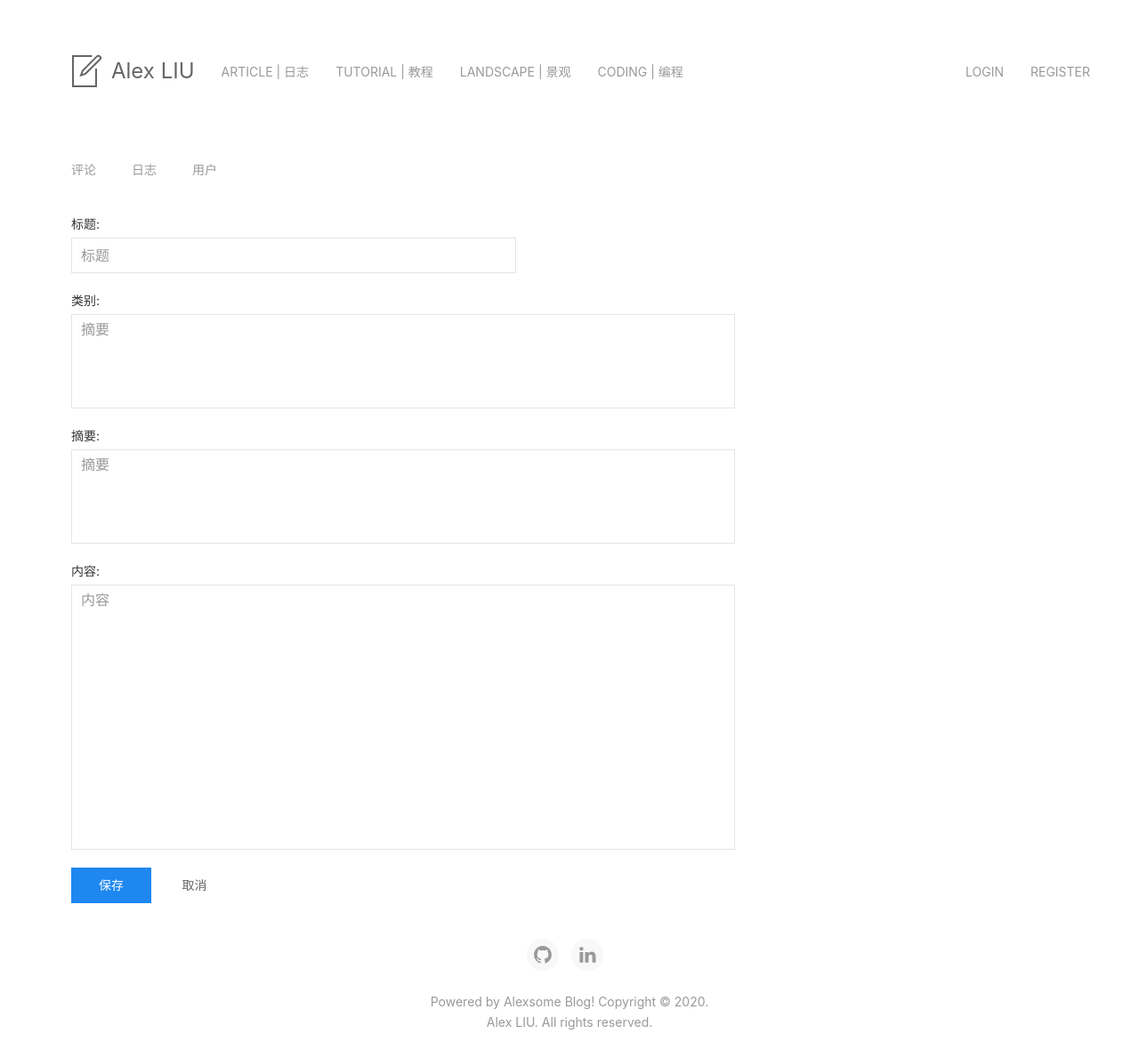
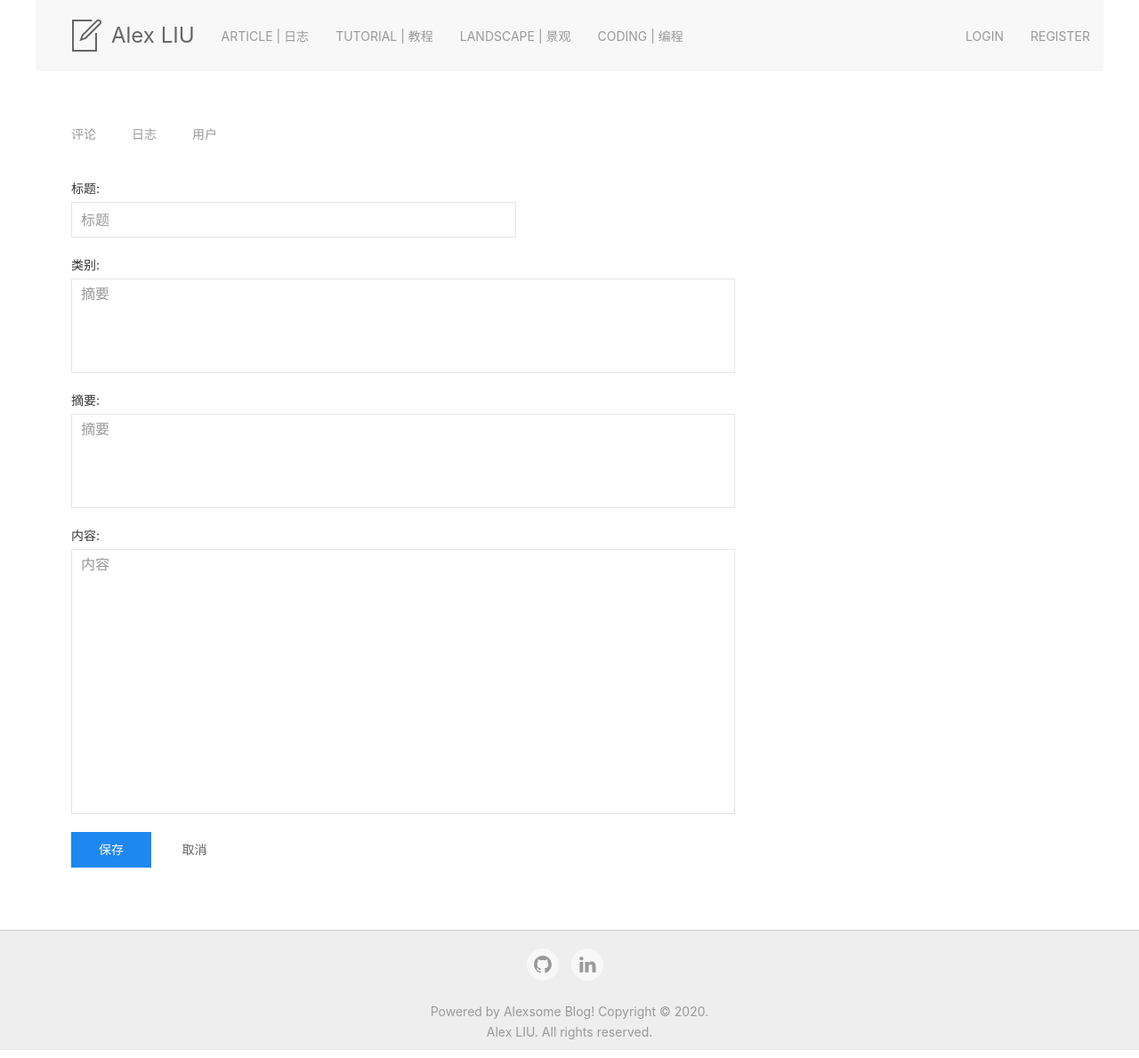
Before and after one commit to LiuDSC/alexsome-python3-webapp, a Python web app: template www/templates/manage_blog_edit.html in a window 1280 px wide. Shown: the whole page at 89% size. Run offline with Jinja, Linux system fonts and the light colour scheme; the template is opened without the code that fills it, so the values that code supplies are empty.

Commit message:
优化了导航栏样式

```diff
--- a/www/templates/__base__.html
+++ b/www/templates/__base__.html
@@ -49,11 +49,11 @@
 <body>
     <!--"uk-"开头的都是UIkit里的组件，具体请参考UIkit官网的Documents详解-->
     <!--uk-visible@m是大于中等尺寸屏幕时显示的UI-->
-    <div class="uk-margin uk-visible@m" style="background-color:rgba(100,150,185,0);">
+    <div class="uk-margin uk-visible@m"">
     <div class="uk-container uk-container-medium">
     <!--导航栏UI-->
-    <nav class="uk-navbar-container" uk-navbar style="background-color:rgba(255,255,255,0);">
-        <div class="uk-navbar-left uk-margin-medium-top uk-margin-medium-bottom">
+    <nav class="uk-navbar-container uk-margin-medium-bottom" uk-navbar>
+        <div class="uk-navbar-left">
             <a class="uk-navbar-item uk-logo uk-margin-left" href="/">
                 <!--此处uk-icon为图标,读者可以选UIkit自带icon,也可以添加自定义icon重新打包uk-icon.js,详见官网Documentation-->
                 <span class="uk-icon uk-margin-small-right" uk-icon="file-edit" ratio="2"></span>
@@ -66,7 +66,7 @@
                 <li><a href="https://aodabo.tech/tags/coding"> Coding | 编程</a></li>
             </ul>
         </div>
-        <div class="uk-navbar-right uk-margin-medium-top uk-margin-medium-bottom">
+        <div class="uk-navbar-right">
             <ul class="uk-navbar-nav">
             {% if __user__ %}
                 <li>
@@ -131,8 +131,9 @@
     </div>
 
     <!-- 页面底部图标栏和网站信息 -->
-    <div class="uk-margin-medium">
+    <div class="uk-margin-large-top" style="background-color:#eee; border-top:1px solid #ccc;">
     <div class="uk-container uk-container-center uk-text-center">
+        <div class="uk-margin-top uk-margin-bottom">
             <p>
                 <a target="_blank" href="https://github.com/LiuDSC" class="uk-icon-button uk-margin-small-right" ratio="1.1" uk-icon="github"></a>
                 <a target="_blank" href="https://www.linkedin.com/in/yuheng-liu-ldsc/" class="uk-icon-button uk-margin-small-right" ratio="1.1" uk-icon="linkedin"></a>
@@ -141,6 +142,7 @@
             <p class="uk-text-meta" style="line-height: 0px; padding: 0px 0; margin: 0px 0;"><a href="https://github.com/LiuDSC" target="_blank">Alex LIU</a>. All rights reserved.</p>
         </div>
     </div>
+    </div>
 
 </body>
 </html>
```
Lines whose indentation alone changed are shown as unchanged.
